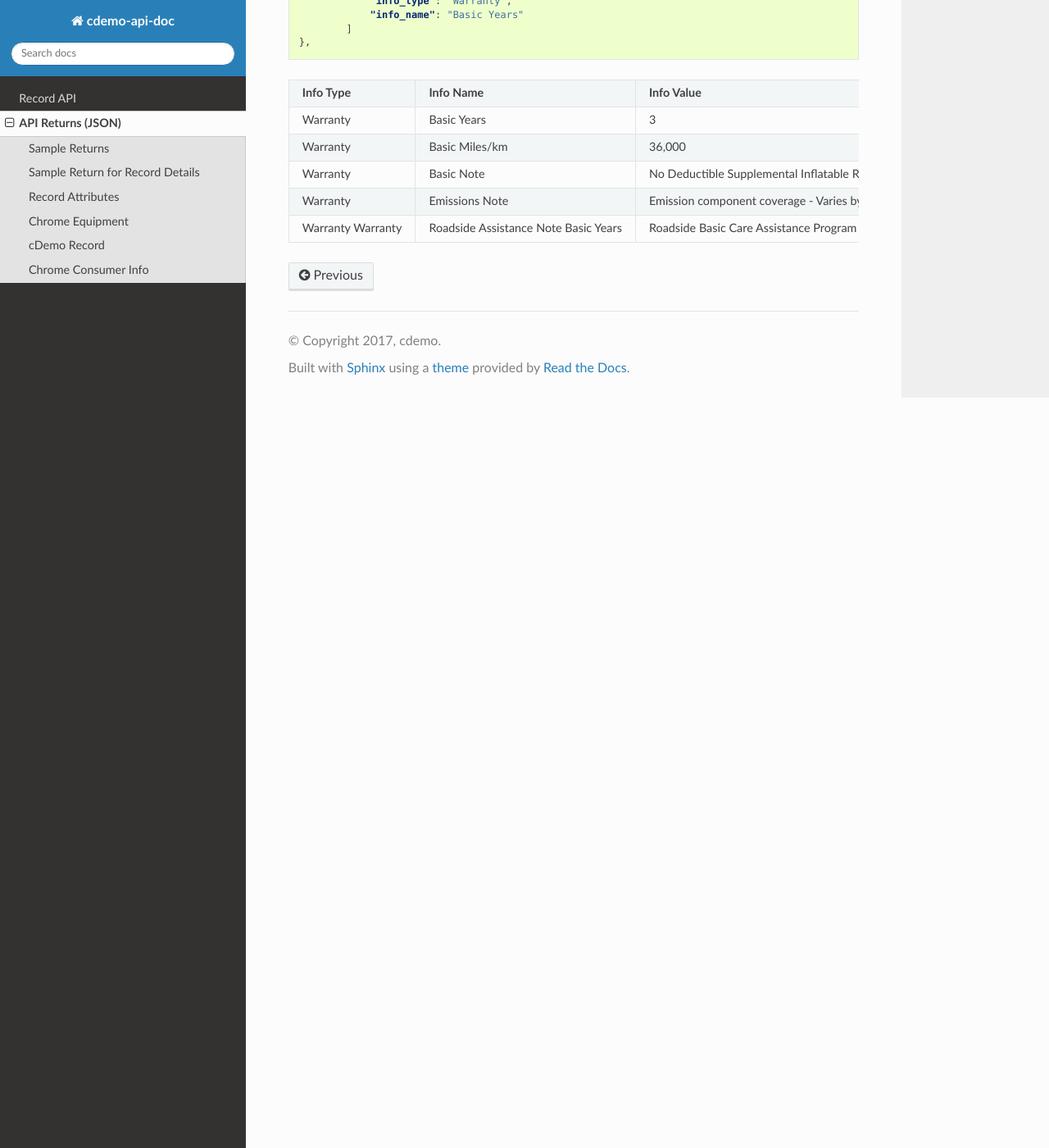
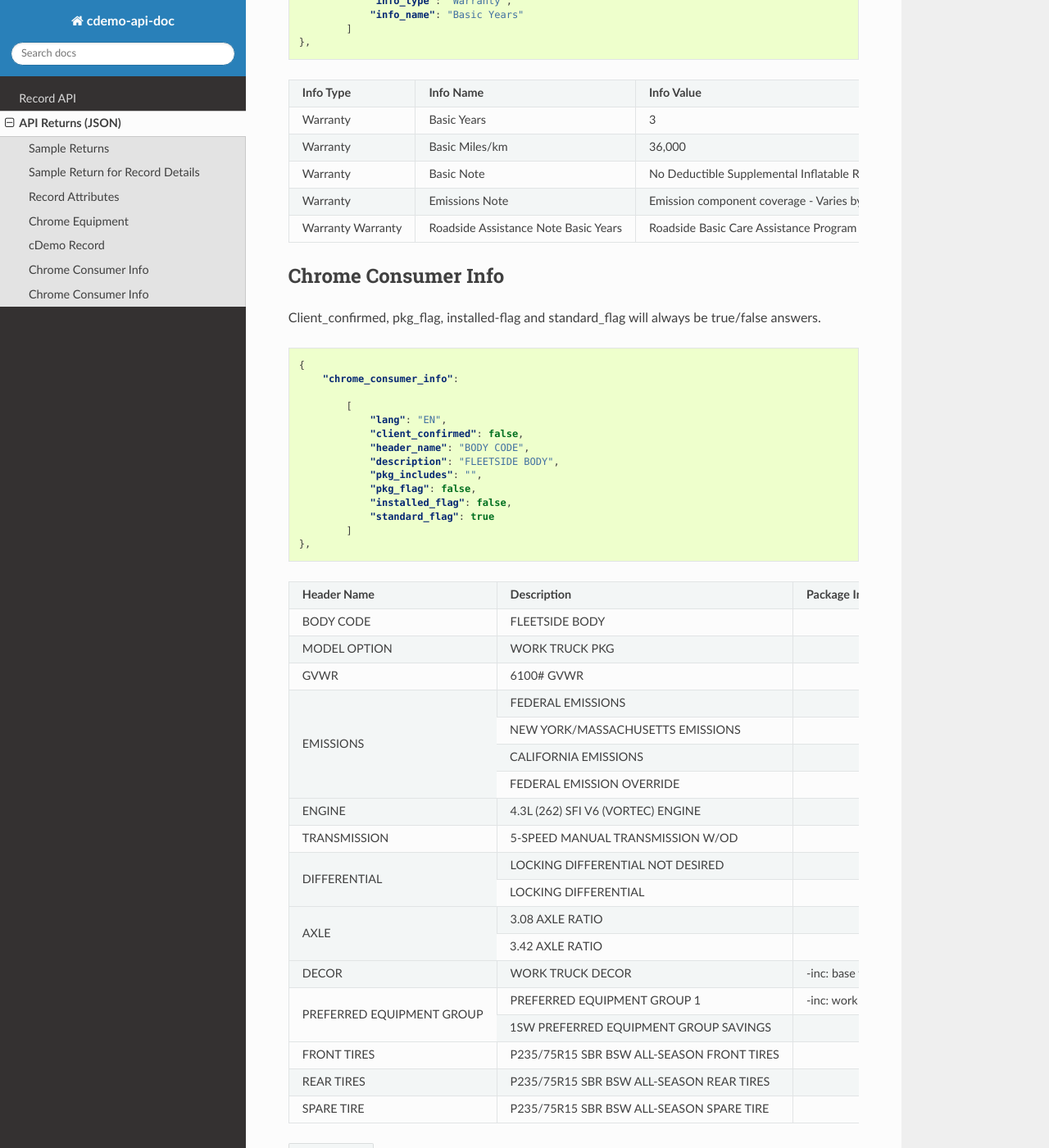
Before and after one commit to cdemomobilesolutions/apidoc, a Sphinx documentation site: the page built from source/api_returns.rst, in a window 1280 px wide and 1400 px high, scrolled down 4995 px. Shown: the whole window at 82% size. Built offline with Sphinx 7.4.7 and the Read the Docs theme 2.0.0, drawn with Linux system fonts in a browser that asks for light colours.

Commit message:
Chrome Equipment

```diff
--- a/source/api_returns.rst
+++ b/source/api_returns.rst
@@ -311,3 +311,69 @@
 | Warranty            | Roadside Assistance Note           | Roadside Basic Care Assistance Program includes -  Toll Free Assistance #       |
 | Warranty            | Basic Years                        | 1-800-CHEV-USA Free Towing to nearest Chevy Dealer Reasonable cost Wrecker...   |
 +---------------------+------------------------------------+---------------------------------------------------------------------------------+
+
+
+Chrome Consumer Info
+======================
+
+Client_confirmed, pkg_flag, installed-flag and standard_flag will always be true/false answers.
+
+
+.. code-block:: json
+
+    {
+        "chrome_consumer_info":
+
+            [
+                "lang": "EN",
+                "client_confirmed": false,
+                "header_name": "BODY CODE",
+                "description": "FLEETSIDE BODY",
+                "pkg_includes": "",
+                "pkg_flag": false,
+                "installed_flag": false,
+                "standard_flag": true
+            ]
+    },
+
++-------------------------------+------------------------------------------------+-------------------------------------+
+| **Header Name**               | **Description**                                | **Package Includes**                |
++-------------------------------+------------------------------------------------+-------------------------------------+
+| BODY CODE                     | FLEETSIDE BODY                                 |                                     |
++-------------------------------+------------------------------------------------+-------------------------------------+
+| MODEL OPTION                  | WORK TRUCK PKG                                 |                                     |
++-------------------------------+------------------------------------------------+-------------------------------------+
+| GVWR                          | 6100# GVWR                                     |                                     |
++-------------------------------+------------------------------------------------+-------------------------------------+
+| EMISSIONS                     | FEDERAL EMISSIONS                              |                                     |
++                               +------------------------------------------------+-------------------------------------+
+|                               | NEW YORK/MASSACHUSETTS EMISSIONS               |                                     |
++                               +------------------------------------------------+-------------------------------------+
+|                               | CALIFORNIA EMISSIONS                           |                                     |
++                               +------------------------------------------------+-------------------------------------+
+|                               | FEDERAL EMISSION OVERRIDE                      |                                     |
++-------------------------------+------------------------------------------------+-------------------------------------+
+| ENGINE                        | 4.3L (262) SFI V6 (VORTEC) ENGINE              |                                     |
++-------------------------------+------------------------------------------------+-------------------------------------+
+| TRANSMISSION                  | 5-SPEED MANUAL TRANSMISSION W/OD               |                                     |
++-------------------------------+------------------------------------------------+-------------------------------------+
+| DIFFERENTIAL                  | LOCKING DIFFERENTIAL NOT DESIRED               |                                     |
++                               +------------------------------------------------+-------------------------------------+
+|                               | LOCKING DIFFERENTIAL                           |                                     |
++-------------------------------+------------------------------------------------+-------------------------------------+
+| AXLE                          | 3.08 AXLE RATIO                                |                                     |
++                               +------------------------------------------------+-------------------------------------+
+|                               | 3.42 AXLE RATIO                                |                                     |
++-------------------------------+------------------------------------------------+-------------------------------------+
+| DECOR                         | WORK TRUCK DECOR                               | -inc: base vehicle only             |
++-------------------------------+------------------------------------------------+-------------------------------------+
+| PREFERRED EQUIPMENT GROUP     | PREFERRED EQUIPMENT GROUP 1                    | -inc: work truck decor              |
++                               +------------------------------------------------+-------------------------------------+
+|                               | 1SW PREFERRED EQUIPMENT GROUP SAVINGS          |                                     |
++-------------------------------+------------------------------------------------+-------------------------------------+
+| FRONT TIRES                   | P235/75R15 SBR BSW ALL-SEASON FRONT TIRES      |                                     |
++-------------------------------+------------------------------------------------+-------------------------------------+
+| REAR TIRES                    | P235/75R15 SBR BSW ALL-SEASON REAR TIRES       |                                     |
++-------------------------------+------------------------------------------------+-------------------------------------+
+| SPARE TIRE                    | P235/75R15 SBR BSW ALL-SEASON SPARE TIRE       |                                     |
++-------------------------------+------------------------------------------------+-------------------------------------+
```
